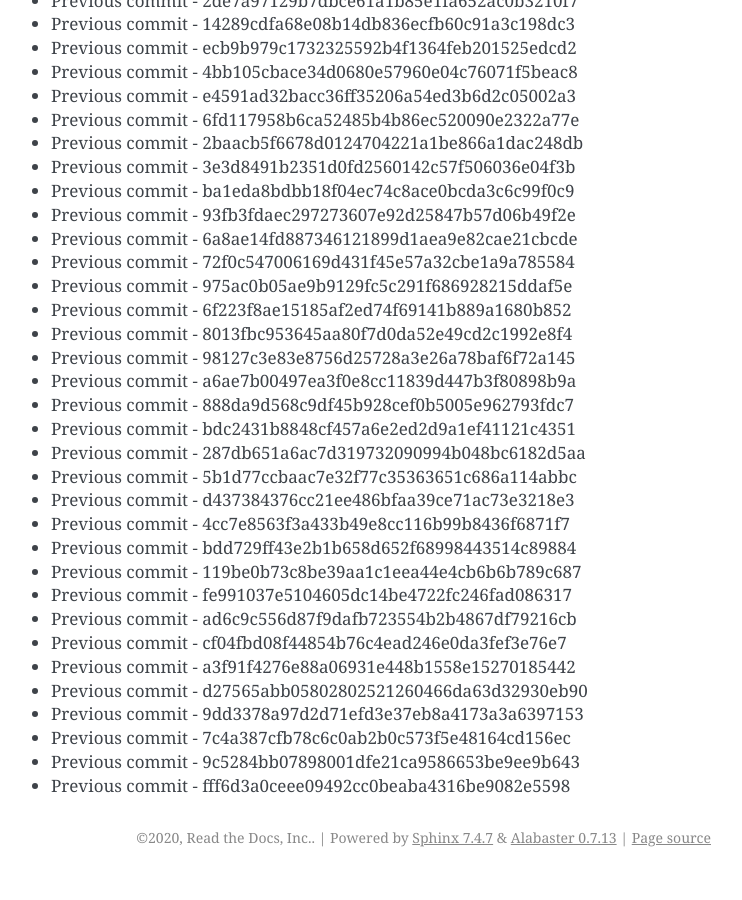
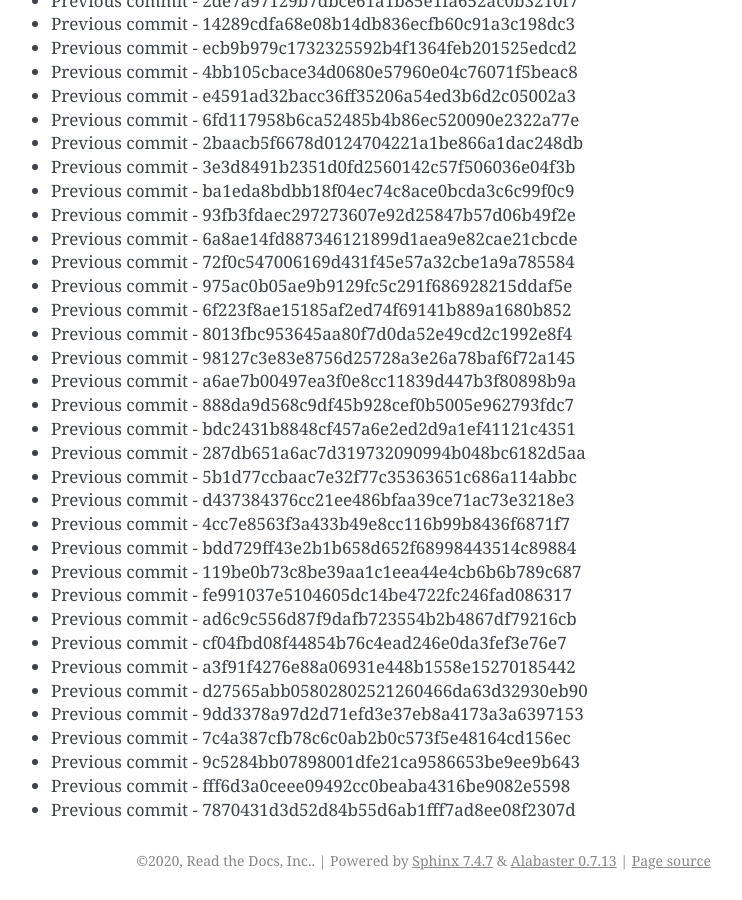
Before and after one commit to readthedocs/rtd-git-stresstest, a Sphinx documentation site: the page built from docs/updates.rst, in a window 1280 px wide and 900 px high, scrolled down 53722 px. Shown: the whole window, without its empty margins (399-1141 px from the left). Built offline with Sphinx 7.4.7, drawn with Linux system fonts in a browser that asks for light colours; before the commit the page ends 54599 px from its top, so only the background shows below that.

Commit message:
Generating commit from previous: 7870431d3d52d84b55d6ab1fff7ad8ee08f2307d

```diff
--- a/docs/updates.rst
+++ b/docs/updates.rst
@@ -2289,3 +2289,4 @@ It can be tested for any performance characteristics.
 * Previous commit - 7c4a387cfb78c6c0ab2b0c573f5e48164cd156ec
 * Previous commit - 9c5284bb07898001dfe21ca9586653be9ee9b643
 * Previous commit - fff6d3a0ceee09492cc0beaba4316be9082e5598
+* Previous commit - 7870431d3d52d84b55d6ab1fff7ad8ee08f2307d
```
